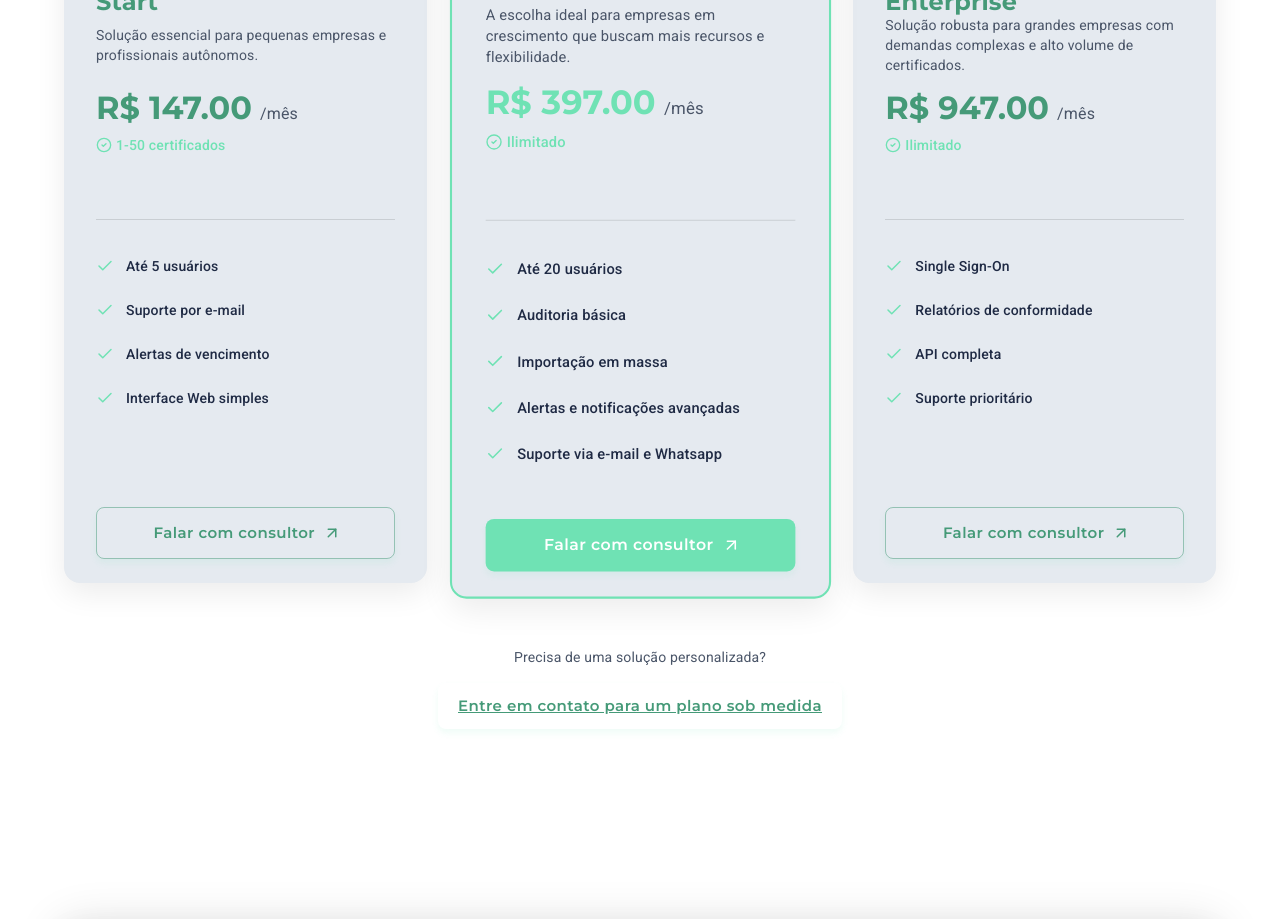
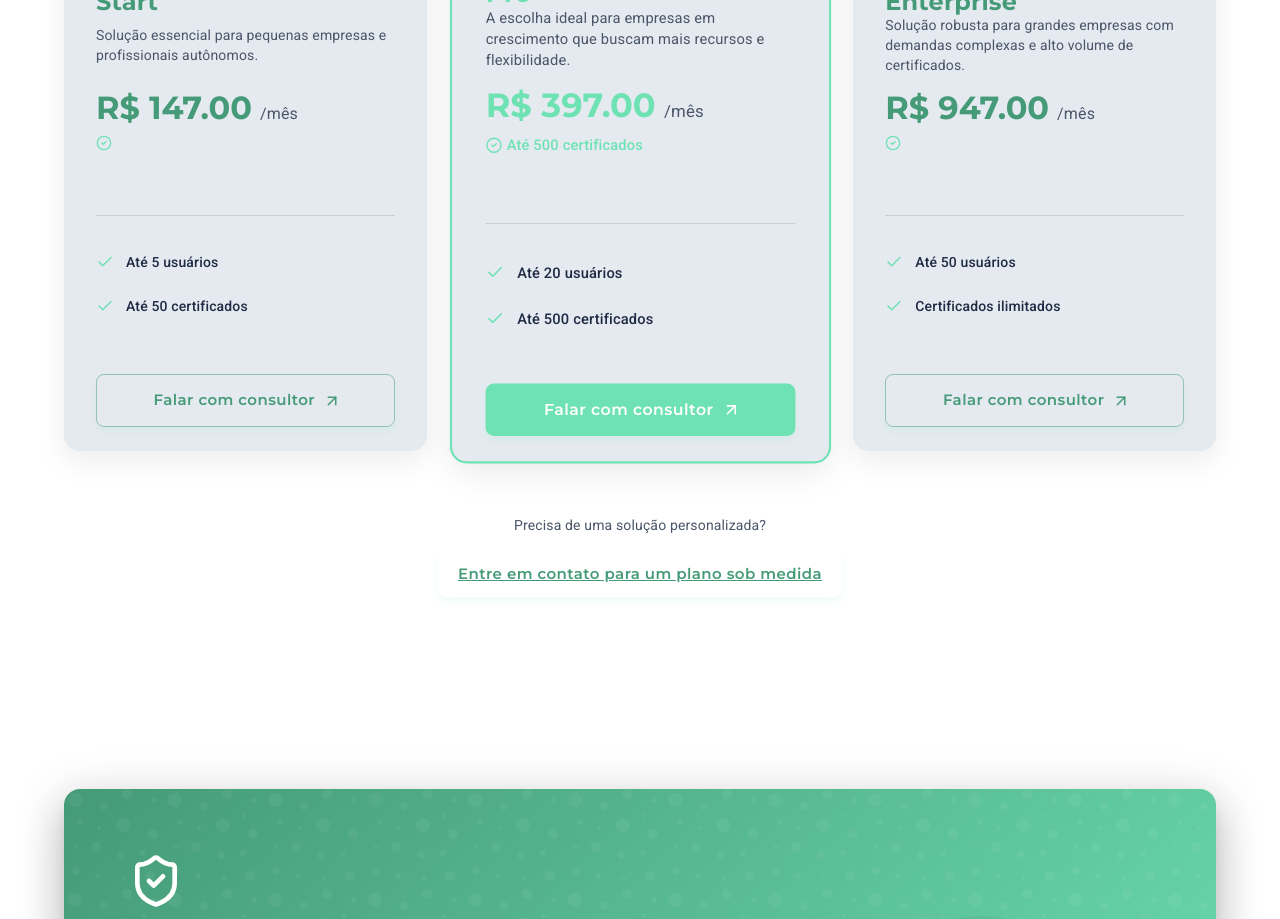
Before and after one commit to Trust-Panel/landingpage, a React (Vite) app: page / in a window 1280 px wide. Shown: the part 3420-4339 px from the top of the page. Built offline with nearby package versions, Linux system fonts and the light colour scheme.

Commit message:
Alterações nos planos e select de Formulário

```diff
--- a/src/components/ContactForm.tsx
+++ b/src/components/ContactForm.tsx
@@ -316,9 +316,9 @@ const ContactForm = () => {
                         onChange={handleSelectChange}
                         disabled={isSubmitting}
                       >
-                        <MenuItem value="Plano Básico">Plano Básico (0-50 certificados)</MenuItem>
-                        <MenuItem value="Plano Profissional">Plano Profissional (50-200 certificados)</MenuItem>
-                        <MenuItem value="Plano Empresarial">Plano Empresarial (200+ certificados)</MenuItem>
+                        <MenuItem value="Plano Start">Plano Start (Até 50 certificados)</MenuItem>
+                        <MenuItem value="Plano Pro">Plano Pro (Até 500 certificados)</MenuItem>
+                        <MenuItem value="Plano Enterprise">Plano Enterprise (Certificados ilimitados)</MenuItem>
                         <MenuItem value="Solução Personalizada">Solução Personalizada</MenuItem>
                         <MenuItem value="Apenas Informações">Apenas Informações</MenuItem>
                       </Select>
--- a/src/data/pricing.ts
+++ b/src/data/pricing.ts
@@ -7,11 +7,9 @@ export const pricingPlans: PricingPlan[] = [
     description: "Solução essencial para pequenas empresas e profissionais autônomos.",
     features: [
       "Até 5 usuários",
-      "Suporte por e-mail",
-      "Alertas de vencimento",
-      "Interface Web simples"
+      "Até 50 certificados",
     ],
-    certificateRange: "1-50 certificados",
+    certificateRange: "",
     ctaText: "Falar com consultor"
   },
   {
@@ -20,12 +18,9 @@ export const pricingPlans: PricingPlan[] = [
     description: "A escolha ideal para empresas em crescimento que buscam mais recursos e flexibilidade.",
     features: [
       "Até 20 usuários",
-      "Auditoria básica",
-      "Importação em massa",
-      "Alertas e notificações avançadas",
-      "Suporte via e-mail e Whatsapp"
+      "Até 500 certificados"
     ],
-    certificateRange: "Ilimitado",
+    certificateRange: "Até 500 certificados",
     ctaText: "Falar com consultor",
     highlighted: true
   },
@@ -34,12 +29,10 @@ export const pricingPlans: PricingPlan[] = [
     price: 947.00,
     description: "Solução robusta para grandes empresas com demandas complexas e alto volume de certificados.",
     features: [
-      "Single Sign-On",
-      "Relatórios de conformidade",
-      "API completa",
-      "Suporte prioritário"
+      "Até 50 usuários",
+      "Certificados ilimitados"
     ],
-    certificateRange: "Ilimitado",
+    certificateRange: "",
     ctaText: "Falar com consultor"
   }
 ];
```
